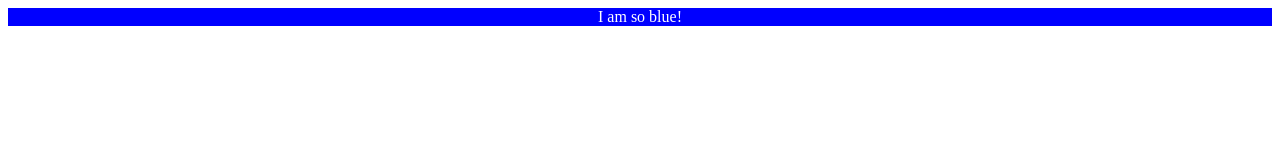
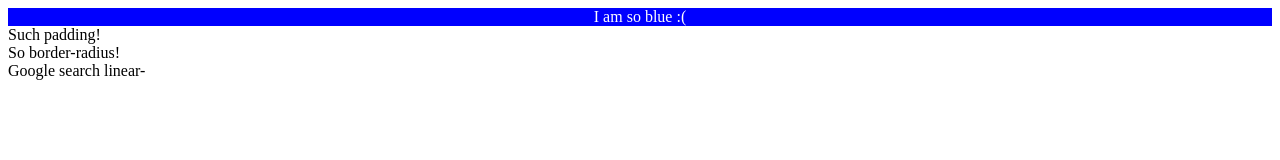
Before and after one commit to sophiayangx/debugging-challenge-5, a plain HTML site: page index.html in a window 1280 px wide. Drawn offline with Linux system fonts and the light colour scheme.

Commit message:
Classadoo autocommit

```diff
--- a/index.html
+++ b/index.html
@@ -4,7 +4,20 @@
   </head>
   <body>
     <div id="title">
-      I am so blue!
+      I am so blue :(
     </div>
+
+    <div id="padding">
+      Such padding!
+    </div>
+
+    <div id="border">
+      So border-radius!
+    </div>
+
+    <div id="background">
+      Google search linear-
+    </div>
+
   </body>
 </html>
```
